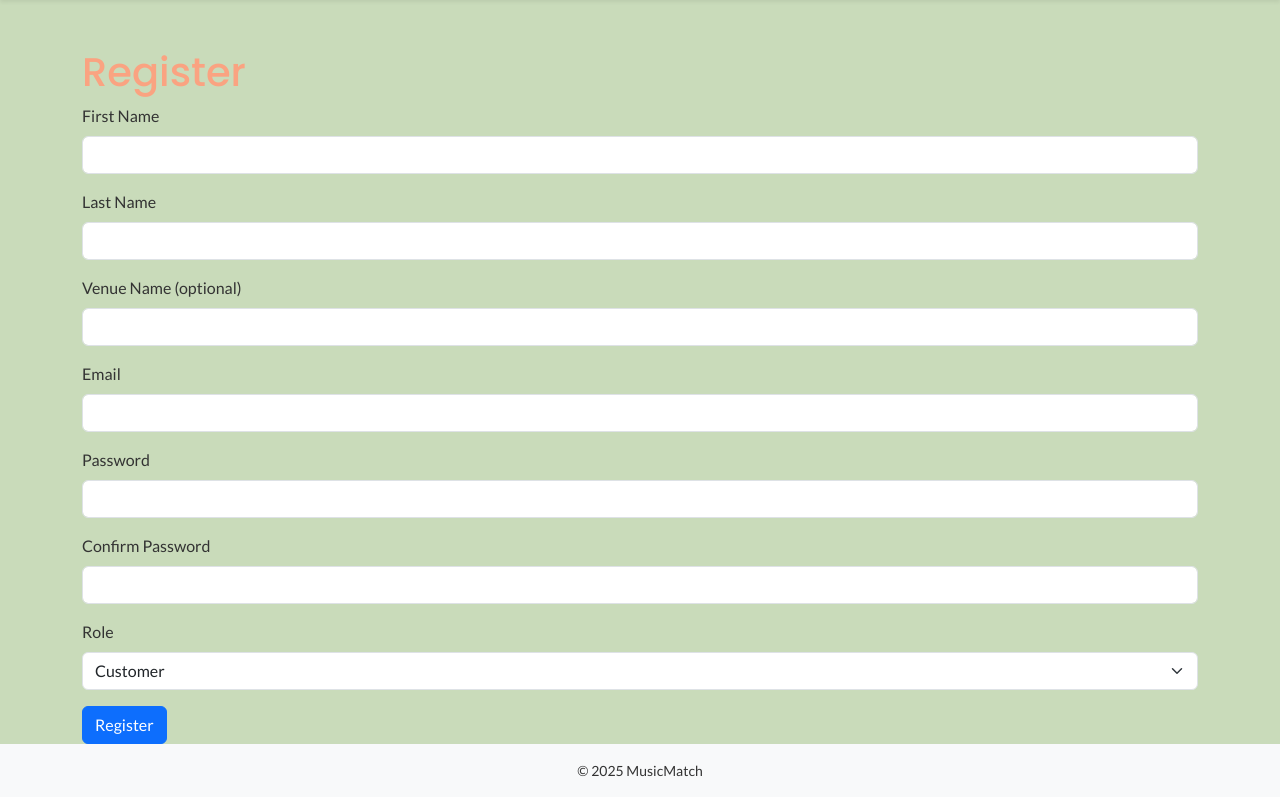
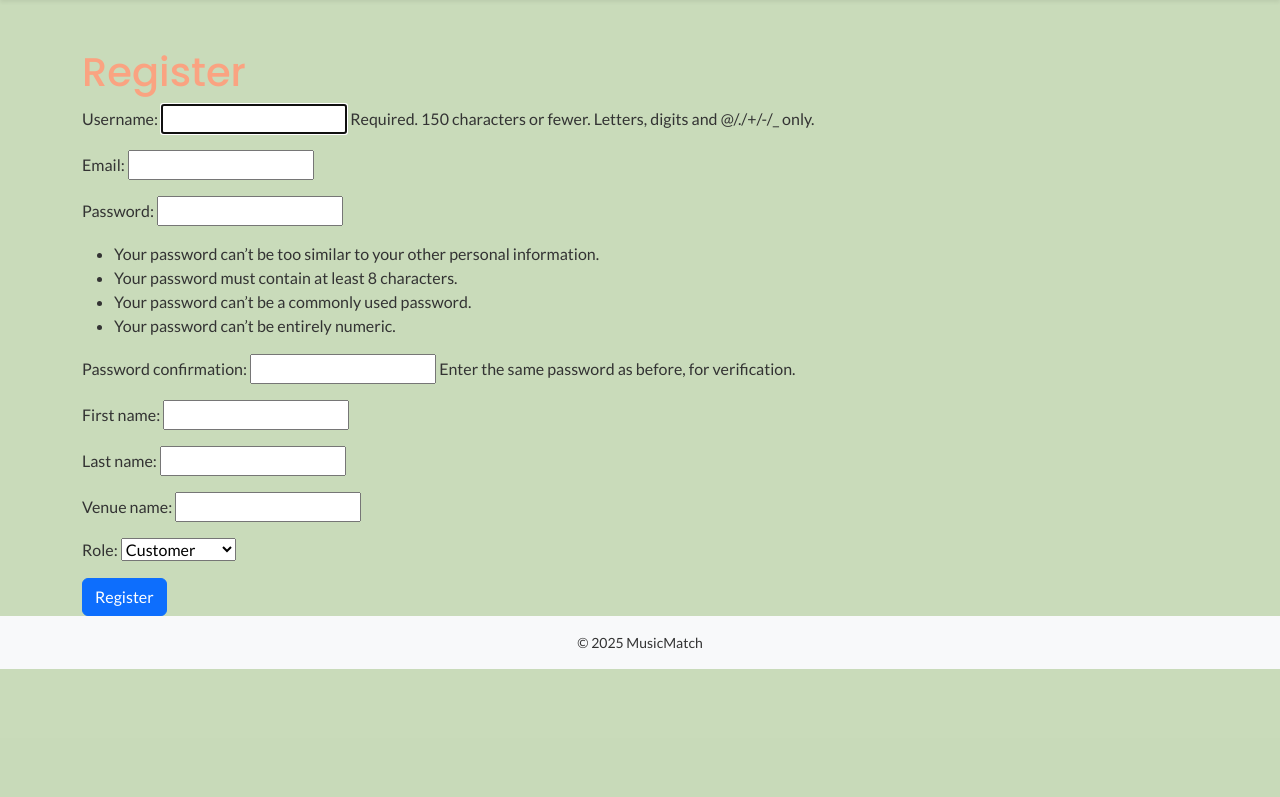
Before and after one commit to mahmudurmahid/individual-full-stack-project, a Django app: page /register/ in a window 1280 px wide. Shown: the part 62-859 px from the top of the page. After the commit the page ends 731 px from the top, so only its background shows below. Run offline with Django 4.2, Linux system fonts and the light colour scheme.

Commit message:
error fixing in register and login page

```diff
--- a/events/forms.py
+++ b/events/forms.py
@@ -1,6 +1,9 @@
 from django import forms
 from django.contrib.auth.forms import UserCreationForm, AuthenticationForm
 from django.contrib.auth.models import User
+from django.contrib.auth.views import LoginView
+from django.contrib.auth import authenticate, login
+from django.shortcuts import render
 from .models import Event, Profile
 import re
 
@@ -29,14 +32,16 @@ class RegisterForm(UserCreationForm):
         return user
 
 class CustomLoginForm(AuthenticationForm):
-    username = forms.EmailField(
-        label="Email",
-        widget=forms.EmailInput(attrs={"class": "form-control", "placeholder": "Enter your email"}),
-    )
-    password = forms.CharField(
-        label="Password",
-        widget=forms.PasswordInput(attrs={"class": "form-control", "placeholder": "Enter your password"}),
-    )
+    username = forms.EmailField(label='Email', max_length=255)
+
+    def clean(self):
+        cleaned_data = super().clean()
+        email = cleaned_data.get('username')
+        password = cleaned_data.get('password')
+
+        if not email or not password:
+            raise forms.ValidationError("Please enter both email and password.")
+        return cleaned_data
 
 class EventForm(forms.ModelForm):
     class Meta:
--- a/events/urls.py
+++ b/events/urls.py
@@ -1,11 +1,12 @@
 from . import views
 from django.urls import path
 from django.contrib.auth.views import LogoutView
+from .views import CustomLoginView
 
 urlpatterns = [
     path('', views.HomePage.as_view(), name='home'),  # static homepage
     path('register/', views.register, name='register'),
-    path('login/', views.CustomLoginView.as_view(), name='login'),  # Use CustomLoginView
+    path('login/', CustomLoginView.as_view(template_name='login.html'), name='login'),  # Use CustomLoginView
     path('logout/', LogoutView.as_view(next_page='login'), name='logout'),  # Correct import here
     path('events/', views.event_list, name='event_list'),
     path('create/', views.create_event, name='create_event'),
--- a/events/views.py
+++ b/events/views.py
@@ -3,17 +3,18 @@ from django.contrib.auth import login, authenticate
 from django.views.generic import TemplateView
 from django.contrib.auth.decorators import login_required
 from django.http import HttpResponseForbidden, HttpResponseBadRequest
+from django.contrib.auth.views import LoginView
 from .forms import RegisterForm, EventForm, CustomLoginForm
 from .models import Event, Booking, Profile
-from django.contrib.auth.views import LoginView
 
-# Create your views here
+
 # Homepage View
 class HomePage(TemplateView):
     """
     Displays home page
     """
     template_name = 'index.html'
+
 
 # Event Listing View
 def event_list(request):
@@ -43,6 +44,7 @@ def event_list(request):
         'cities': sorted(cities),  # Sorted list of cities
     })
 
+
 # User Registration View
 def register(request):
     if request.method == 'POST':
@@ -51,9 +53,22 @@ def register(request):
             user = form.save()
             login(request, user)
             return redirect('home')
+        else:
+            # Include error messages in the context if form validation fails
+            return render(request, 'register.html', {'form': form, 'errors': form.errors})
     else:
         form = RegisterForm()
     return render(request, 'register.html', {'form': form})
+
+
+
+# Custom Login View
+class CustomLoginView(LoginView):
+    template_name = 'login.html'
+    authentication_form = CustomLoginForm
+    redirect_authenticated_user = True
+    next_page = 'index.html'
+
 
 # Event Creation View (Event Holders Only)
 @login_required
@@ -73,10 +88,6 @@ def create_event(request):
 
     return render(request, 'create_event.html', {'form': form})
 
-# Custom Login View
-class CustomLoginView(LoginView):
-    template_name = 'login.html'
-    authentication_form = CustomLoginForm
 
 # Ticket Booking View
 @login_required
--- a/templates/register.html
+++ b/templates/register.html
@@ -4,6 +4,8 @@
     <meta charset="UTF-8" />
     <meta name="viewport" content="width=device-width, initial-scale=1.0" />
     <title>Register</title>
+    <!-- Load the static template tag -->
+    {% load static %}
     <!-- Bootstrap CSS -->
     <link
       href="https://cdn.jsdelivr.net/npm/bootstrap@5.3.0/dist/css/bootstrap.min.css"
@@ -11,11 +13,11 @@
     />
     <!-- Google Fonts -->
     <link
-      href="https://fonts.googleapis.com/css2?family=Lato:ital,wght@0,100;0,300;0,400;0,700;0,900;1,100;1,300;1,400;1,700;1,900&family=Poppins:ital,wght@0,100;0,200;0,300;0,400;0,500;0,600;0,700;0,800;0,900;1,100;1,200;1,300;1,400;1,500;1,600;1,700;1,800;1,900&display=swap"
+      href="https://fonts.googleapis.com/css2?family=Lato:ital,wght@0,100;0,300;0,400;0,700;0,900;1,100;1,300;1,400;1,700;1,900&family=Poppins:ital,wght@0,100;0,200;0,300;0,400;0,500;0,600;0,700;0,800;0,900;1,100;1,200;1,300;1,400;1,500;1,600;1,700;1,800&display=swap"
       rel="stylesheet"
     />
     <!-- Custom CSS -->
-    <link href="static/css/style.css" rel="stylesheet" />
+    <link href="{% static 'css/style.css' %}" rel="stylesheet" />
   </head>
   <body>
     <nav class="navbar navbar-expand-lg navbar-light bg-light shadow-sm">
@@ -48,65 +50,7 @@
     <div class="container mt-5">
       <h1>Register</h1>
       <form method="post">
-        {% csrf_token %}
-        <div class="mb-3">
-          <label for="id_first_name" class="form-label">First Name</label>
-          <input
-            type="text"
-            id="id_first_name"
-            name="first_name"
-            class="form-control"
-          />
-        </div>
-        <div class="mb-3">
-          <label for="id_last_name" class="form-label">Last Name</label>
-          <input
-            type="text"
-            id="id_last_name"
-            name="last_name"
-            class="form-control"
-          />
-        </div>
-        <div class="mb-3">
-          <label for="id_venue_name" class="form-label"
-            >Venue Name (optional)</label
-          >
-          <input
-            type="text"
-            id="id_venue_name"
-            name="venue_name"
-            class="form-control"
-          />
-        </div>
-        <div class="mb-3">
-          <label for="id_email" class="form-label">Email</label>
-          <input type="email" id="id_email" name="email" class="form-control" />
-        </div>
-        <div class="mb-3">
-          <label for="id_password1" class="form-label">Password</label>
-          <input
-            type="password"
-            id="id_password1"
-            name="password1"
-            class="form-control"
-          />
-        </div>
-        <div class="mb-3">
-          <label for="id_password2" class="form-label">Confirm Password</label>
-          <input
-            type="password"
-            id="id_password2"
-            name="password2"
-            class="form-control"
-          />
-        </div>
-        <div class="mb-3">
-          <label for="id_role" class="form-label">Role</label>
-          <select id="id_role" name="role" class="form-select">
-            <option value="customer">Customer</option>
-            <option value="event_holder">Event Holder</option>
-          </select>
-        </div>
+        {% csrf_token %} {{ form.as_p }}
         <button type="submit" class="btn btn-primary">Register</button>
       </form>
     </div>
@@ -117,9 +61,9 @@
       </div>
     </footer>
 
-    <!-- Bootstrap CSS -->
+    <!-- Bootstrap JS -->
     <script src="https://cdn.jsdelivr.net/npm/bootstrap@5.3.3/dist/js/bootstrap.bundle.min.js"></script>
-    <!-- Custom JavaScript-->
-    <script src="static/js/script.js"></script>
+    <!-- Custom JavaScript -->
+    <script src="{% static 'js/script.js' %}"></script>
   </body>
 </html>
```
Also changed, not shown: templates/login.html (+6 -4 lines).
